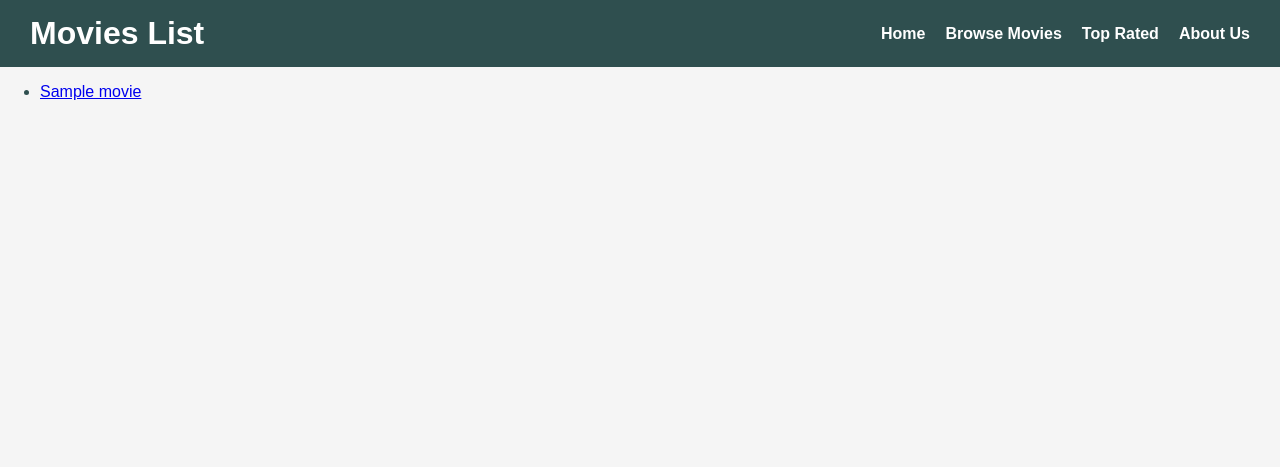
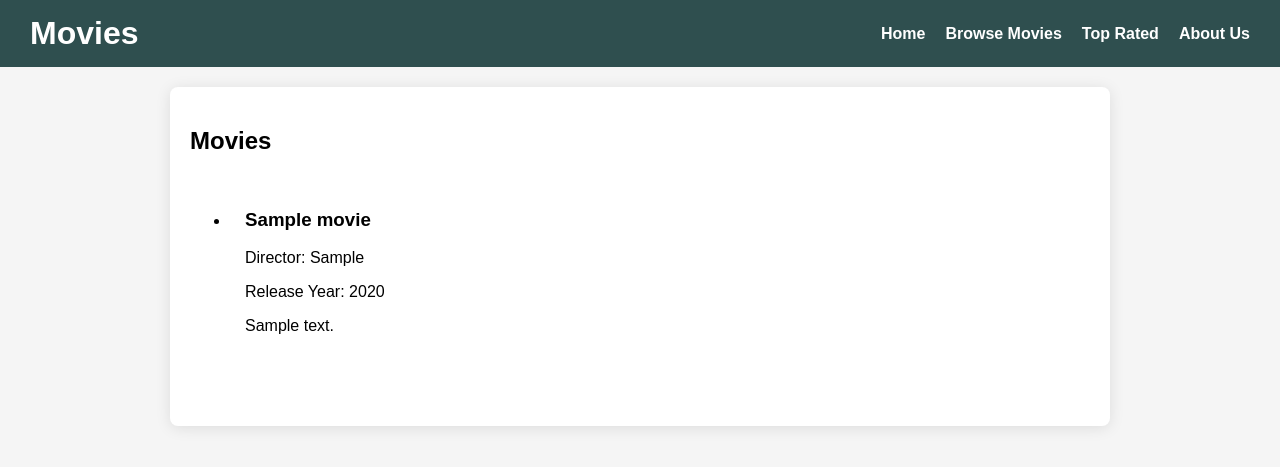
Before and after one commit to Chupiik/CineMetrics-website, a Django app: page /movies/ in a window 1280 px wide. Shown: the top 467 px of the page. Run offline with Django 5.2, Linux system fonts and the light colour scheme; tables that the repository leaves empty hold one stand-in row (values such as "Sample post").

Commit message:
Movies list page

```diff
--- a/movies/static/movies/movies_list.css
+++ b/movies/static/movies/movies_list.css
@@ -3,7 +3,7 @@ body {
     margin: 0;
     padding: 0;
     background-color: whitesmoke;
-    color: darkslategray;
+    color: black;
 }
 
 header {
@@ -43,6 +43,44 @@ nav ul li a:hover {
     color: orange;
 }
 
+.container {
+    max-width: 900px;
+    margin: 20px auto;
+    padding: 20px;
+    background: white;
+    border-radius: 8px;
+    box-shadow: 0 2px 15px rgba(0, 0, 0, 0.1);
+}
+
+.movie-list {
+    margin-bottom: 40px;
+}
+
+.movie-item {
+    background: white;
+    border-radius: 8px;
+    padding: 15px;
+    margin: 10px 0;
+    transition: transform 0.3s, box-shadow 0.3s;
+}
+
+.movie-item:hover {
+    transform: translateY(-3px);
+    box-shadow: 0 4px 20px rgba(0, 0, 0, 0.2);
+}
+
+.no-movies {
+    text-align: center;
+    padding: 20px;
+}
+
+.no-movies-image {
+    width: 300px;
+    height: auto;
+    margin: 20px 0;
+}
+
+
 @media (max-width: 768px) {
     nav ul {
         flex-direction: column;
--- a/templates/movies/movies_list.html
+++ b/templates/movies/movies_list.html
@@ -4,12 +4,13 @@
     {% load static %}
     <meta charset="UTF-8">
     <meta name="viewport" content="width=device-width, initial-scale=1.0">
-    <title>Movies List - CineMetrics</title>
+    <title>Movie List - CinemaMetrics</title>
     <link rel="stylesheet" href="{% static 'movies/movies_list.css' %}">
 </head>
 <body>
     <header>
-        <h1>Movies List</h1>
+        <h1>Movies</h1>
+
         <nav>
             <ul>
                 <li><a href="{% url 'home' %}">Home</a></li>
@@ -19,14 +20,31 @@
             </ul>
         </nav>
     </header>
-    <section>
-        <ul>
-            {% for movie in movies %}
-                <li><a href="{% url 'movie_detail' movie.id %}">{{ movie.title }}</a></li>
-            {% empty %}
-                <p>No movies available</p>
-            {% endfor %}
-        </ul>
-    </section>
+
+    <main>
+        <div class="container">
+            {% if movies %}
+                <section class="movie-list">
+                    <h2>Movies</h2>
+                    <ul>
+                        {% for movie in movies %}
+                            <li class="movie-item">
+                                <h3>{{ movie.title }}</h3>
+                                <p>Director: {{ movie.director }}</p>
+                                <p>Release Year: {{ movie.release_year }}</p>
+                                <p>{{ movie.description }}</p>
+                            </li>
+                        {% endfor %}
+                    </ul>
+                </section>
+            {% else %}
+                <section class="no-movies">
+                    <h2>No Movies Found</h2>
+                    <img src="{% static 'movies/no_movies.jpg' %}" alt="No Movies" class="no-movies-image">
+                    <p>It looks like there are no movies yet.</p>
+                </section>
+            {% endif %}
+        </div>
+    </main>
 </body>
 </html>
```
Also changed, not shown: movies/static/movies/no_movies.jpg (added).
